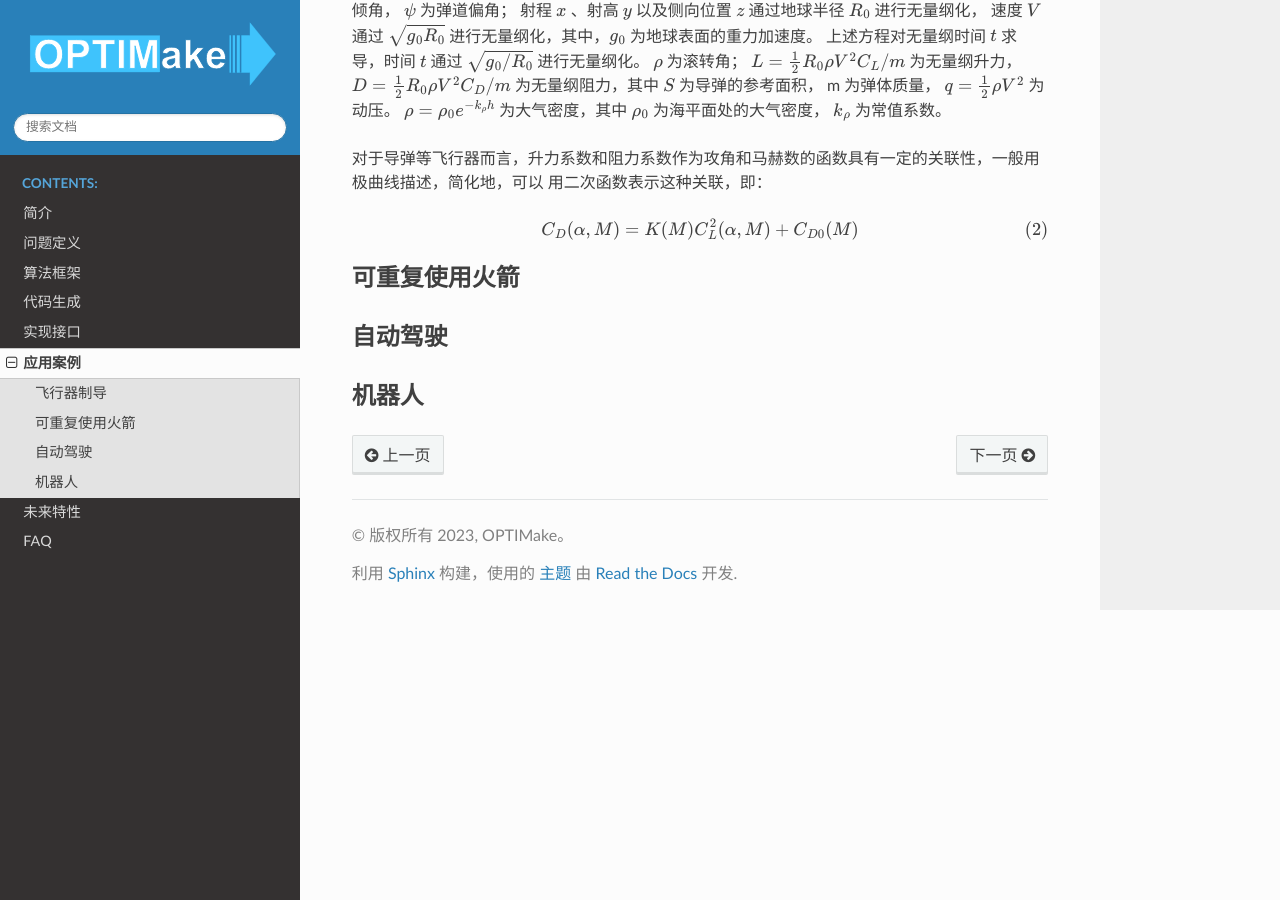
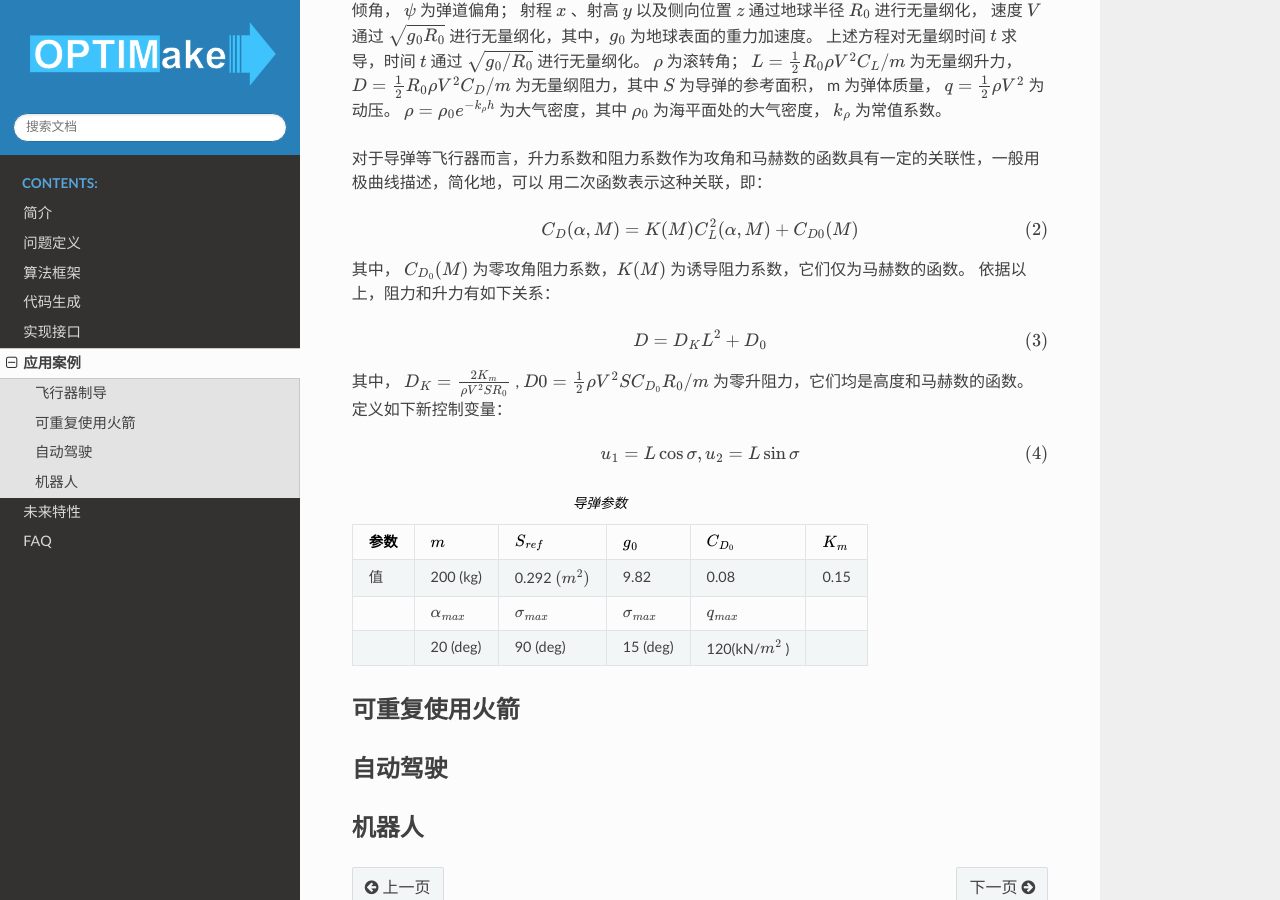
Before and after one commit to optimake/docs, a Sphinx documentation site: the page built from source/examples/index.rst, in a window 1280 px wide and 900 px high, scrolled down 469 px. Built offline with Sphinx 7.4.7 and the Read the Docs theme 2.0.0, drawn with Linux system fonts in a browser that asks for light colours.

Commit message:
update exam

```diff
--- a/source/examples/index.rst
+++ b/source/examples/index.rst
@@ -35,6 +35,32 @@
    C_{D}(\alpha, M)=K(M) C_{L}^{2}(\alpha, M)+C_{D 0}(M) \label{2} \tag{2}
 
 
+其中， :math:`C_{D_0}(M)` 为零攻角阻力系数，:math:`K(M)` 为诱导阻力系数，它们仅为马赫数的函数。
+依据以上，阻力和升力有如下关系：
+
+.. math::
+   D = D_K L^2 + D_0 \label{3} \tag{3}
+
+其中， :math:`D_K=\frac{2K_m}{\rho V^2 S R_0}` , :math:`D0 = \tfrac{1}{2} \rho V^2 S C_{D_0} R_0/m` 为零升阻力，它们均是高度和马赫数的函数。定义如下新控制变量：
+
+.. math::
+   u_1 = L \cos \sigma,  u_2 = L \sin \sigma  \label{4} \tag{4}
+
+.. table:: 导弹参数
+   :name: table-gridtable
+
+   +--------+----------------------+----------------------+----------------------+----------------------+-----------------+
+   | 参数   |  :math:`m`           | :math:`S_{ref}`      |  :math:`g_0`         | :math:`C_{D_0}`      | :math:`K_{m}`   |
+   |        |                      |                      |                      |                      |                 |
+   +========+======================+======================+======================+======================+=================+
+   | 值     | 200 (kg)             | 0.292 :math:`(m^2)`  | 9.82                 | 0.08                 | 0.15            |
+   +--------+----------------------+----------------------+----------------------+----------------------+-----------------+
+   |        | :math:`\alpha_{max}` | :math:`\sigma_{max}` | :math:`\sigma_{max}` | :math:`q_{max}`      |                 |
+   +--------+----------------------+----------------------+----------------------+----------------------+-----------------+
+   |        | 20 (deg)             |   90 (deg)           | 15 (deg)             | 120(kN/:math:`m^2` ) |                 |
+   +--------+----------------------+----------------------+----------------------+----------------------+-----------------+
+
+
 
 ---------------
 可重复使用火箭
```
